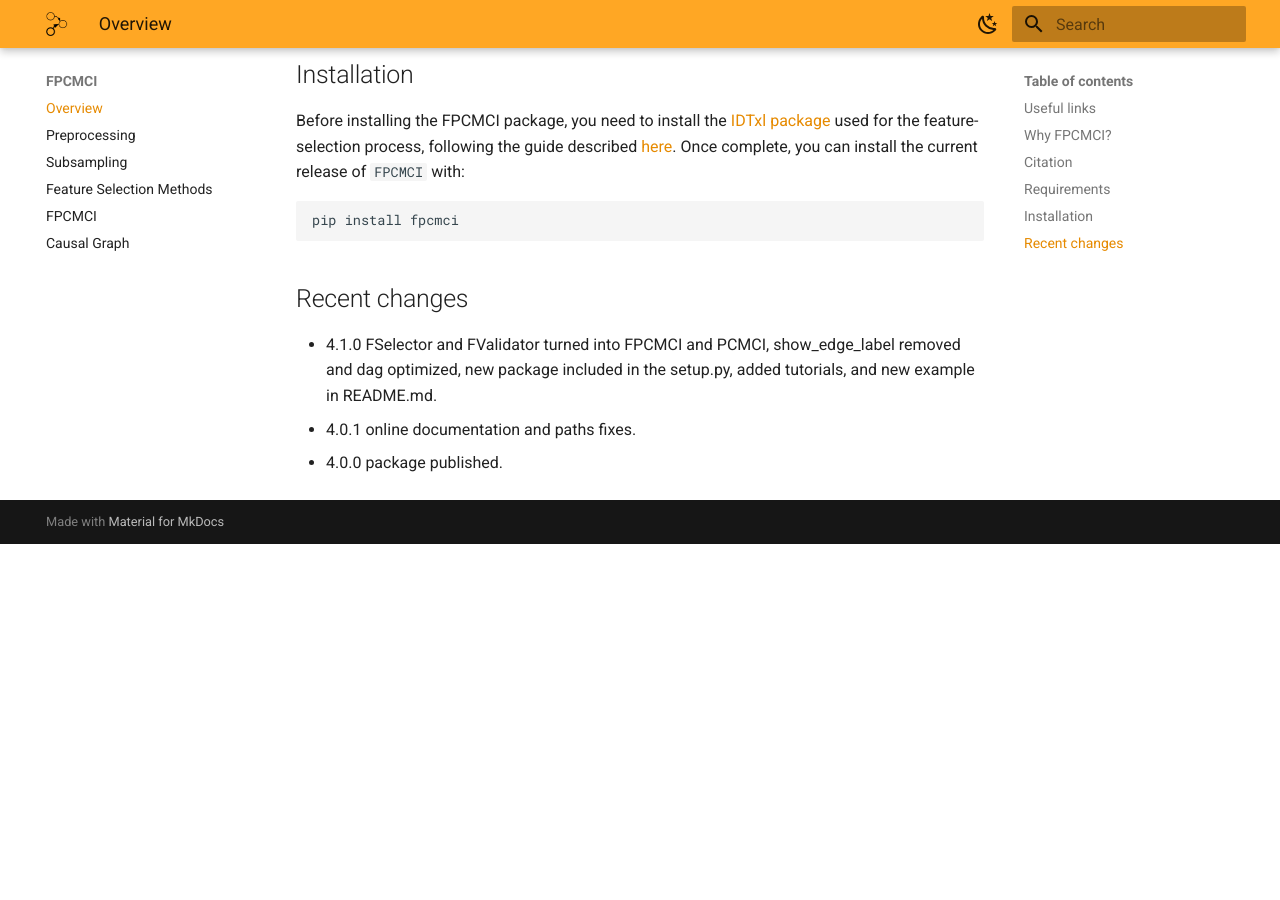
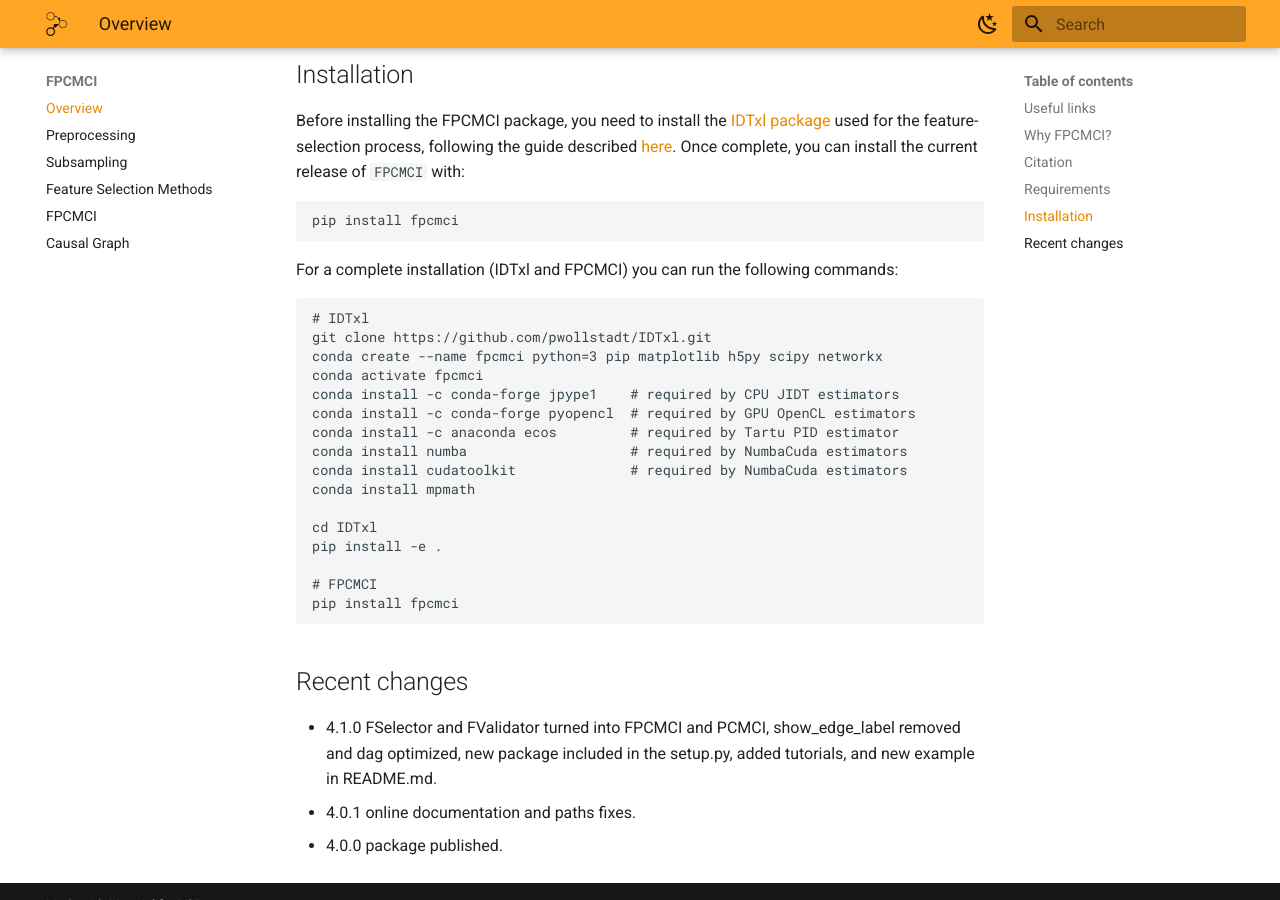
Before and after one commit to lcastri/fpcmci, an MkDocs documentation site: the page built from docs/index.md, in a window 1280 px wide and 900 px high, scrolled down 3111 px. Built offline with MkDocs 1.6.1 and Material for MkDocs 9.7.7, drawn with Linux system fonts in a browser that asks for light colours; before the commit the page ends 3655 px from its top, so only the background shows below that.

Commit message:
tutorial files renamed - IDTxl & FPCMCI added in README.md and index.md

````diff
--- a/docs/index.md
+++ b/docs/index.md
@@ -83,11 +83,30 @@ If you found this useful for your work, please cite these papers:
 * h5py==3.7.0
 
 
-
 ## Installation
 
 Before installing the FPCMCI package, you need to install the [IDTxl package](https://github.com/pwollstadt/IDTxl) used for the feature-selection process, following the guide described [here](https://github.com/pwollstadt/IDTxl/wiki/Installation-and-Requirements). Once complete, you can install the current release of `FPCMCI` with:
 ``` shell
+pip install fpcmci
+```
+
+For a complete installation (IDTxl and FPCMCI) you can run the following commands:
+```shell
+# IDTxl
+git clone https://github.com/pwollstadt/IDTxl.git
+conda create --name fpcmci python=3 pip matplotlib h5py scipy networkx
+conda activate fpcmci
+conda install -c conda-forge jpype1    # required by CPU JIDT estimators
+conda install -c conda-forge pyopencl  # required by GPU OpenCL estimators
+conda install -c anaconda ecos         # required by Tartu PID estimator
+conda install numba                    # required by NumbaCuda estimators
+conda install cudatoolkit              # required by NumbaCuda estimators
+conda install mpmath
+
+cd IDTxl
+pip install -e .
+
+# FPCMCI
 pip install fpcmci
 ```
 
````
Also changed, not shown: README.md (+20 -0 lines), 6 other files.
